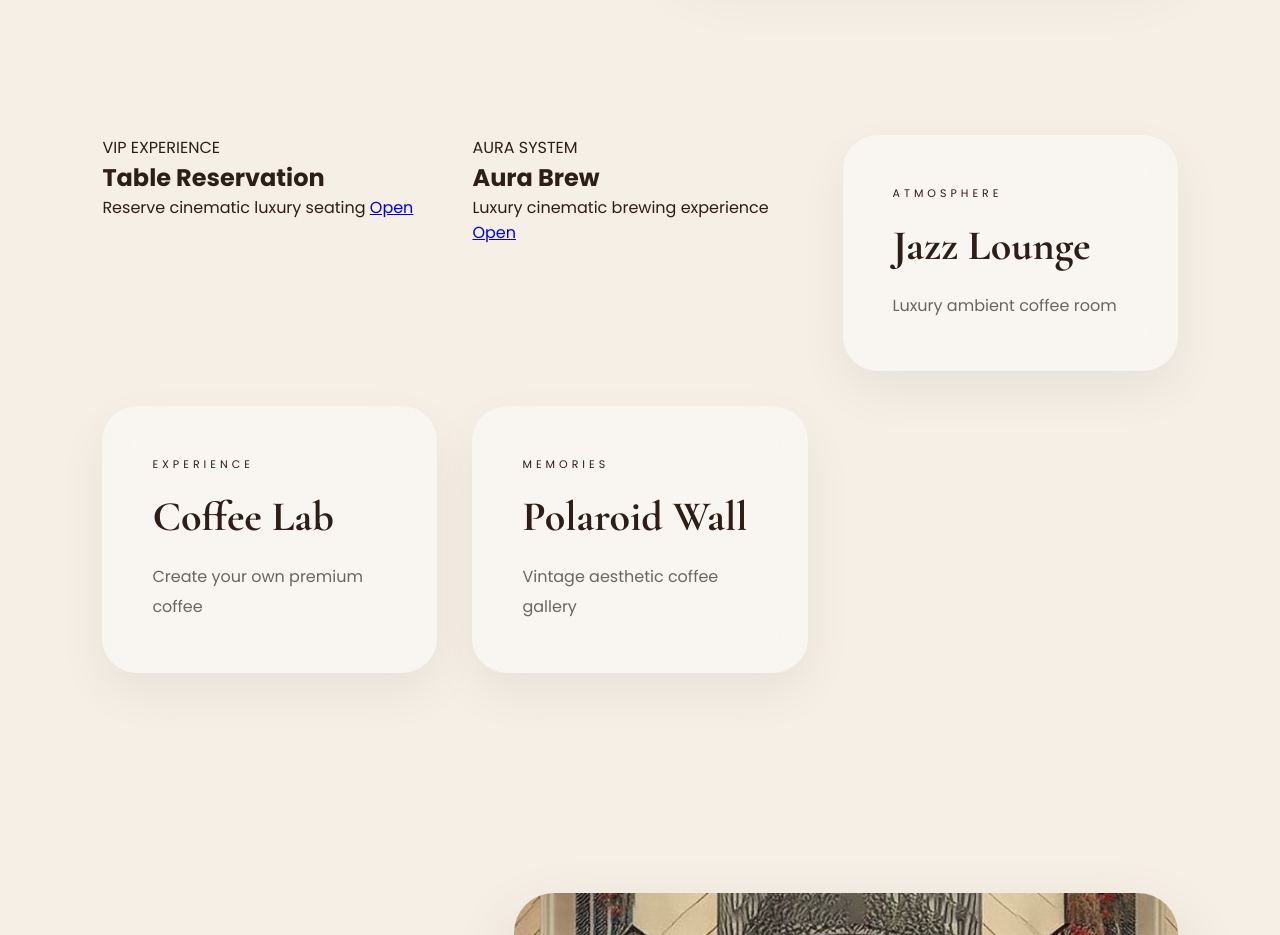
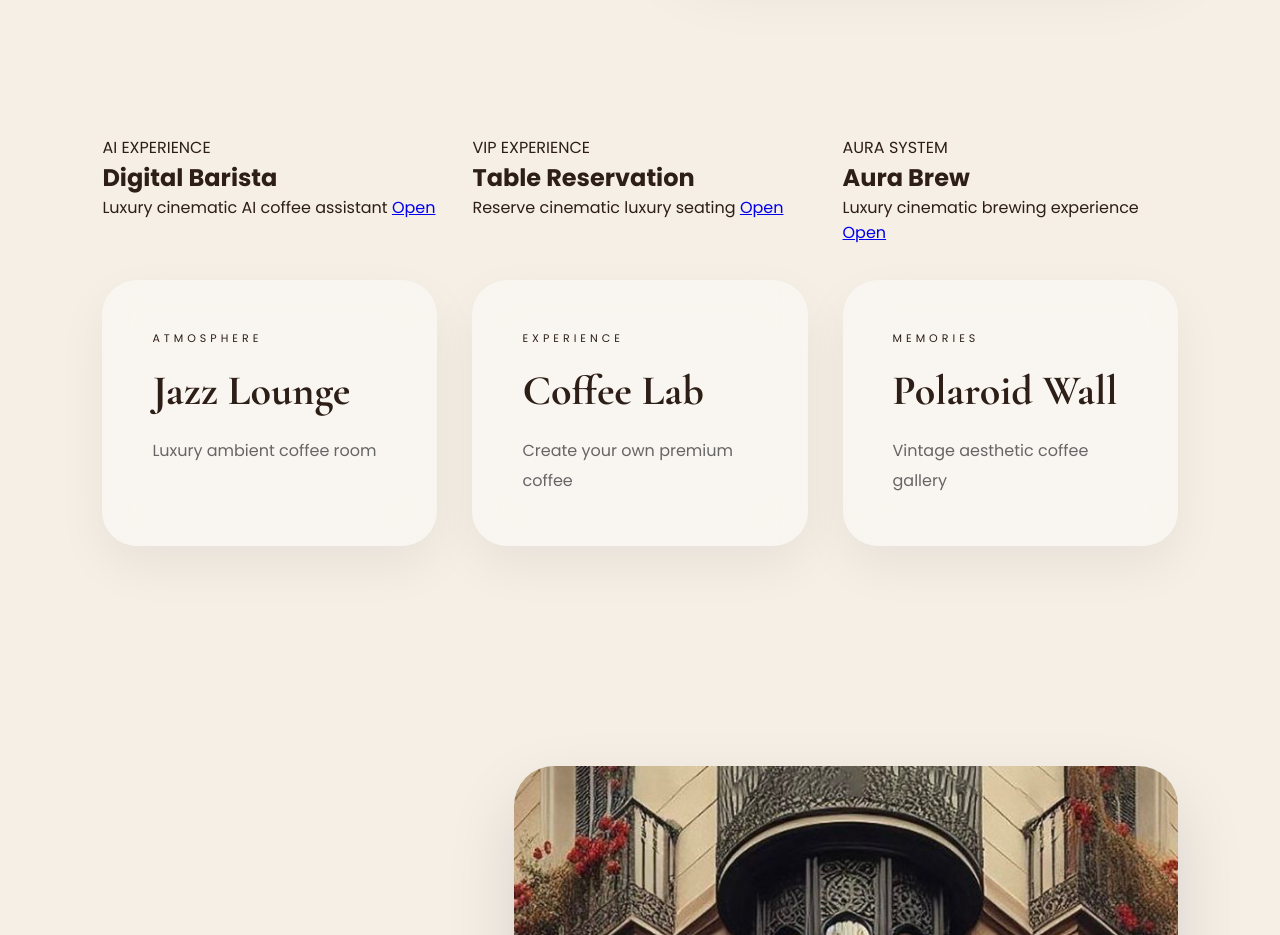
Before and after one commit to rehansheikh000004-lab/Rehan-cafeverse, a plain HTML site: page index.html in a window 1280 px wide. Shown: the part 4120-5055 px from the top of the page. Drawn offline with nearby package versions, Linux system fonts and the light colour scheme.

Commit message:
Update index.html

```diff
--- a/index.html
+++ b/index.html
@@ -413,6 +413,29 @@ Velvet Espresso
   <div class="luxury-box">
 
 <p>
+AI EXPERIENCE
+</p>
+
+<h2>
+Digital Barista
+</h2>
+
+<span>
+Luxury cinematic AI coffee assistant
+</span>
+
+<a href="barista.html"
+class="open-link">
+
+Open
+
+</a>
+
+</div>
+
+  <div class="luxury-box">
+
+<p>
 VIP EXPERIENCE
 </p>
 
```
